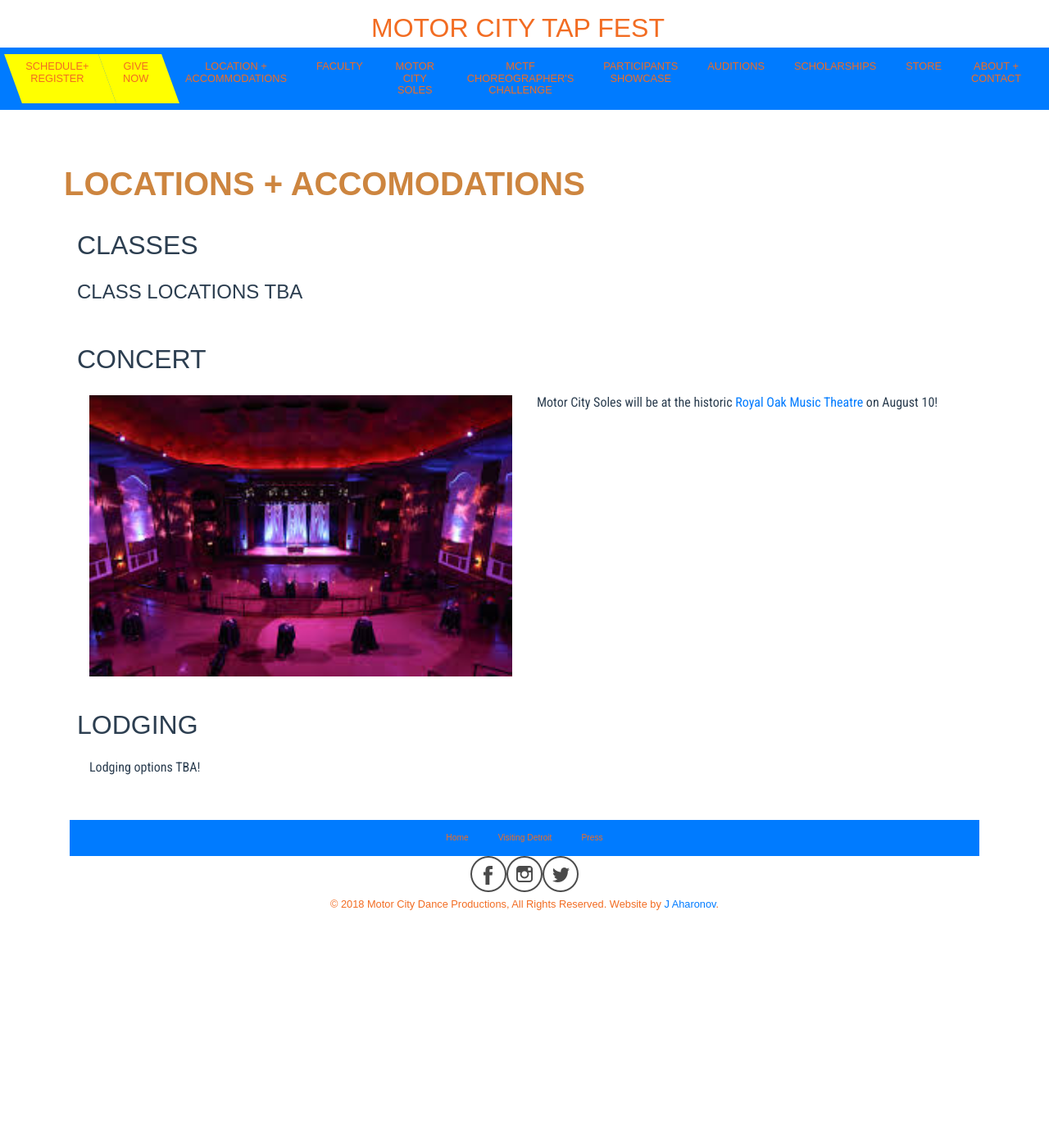
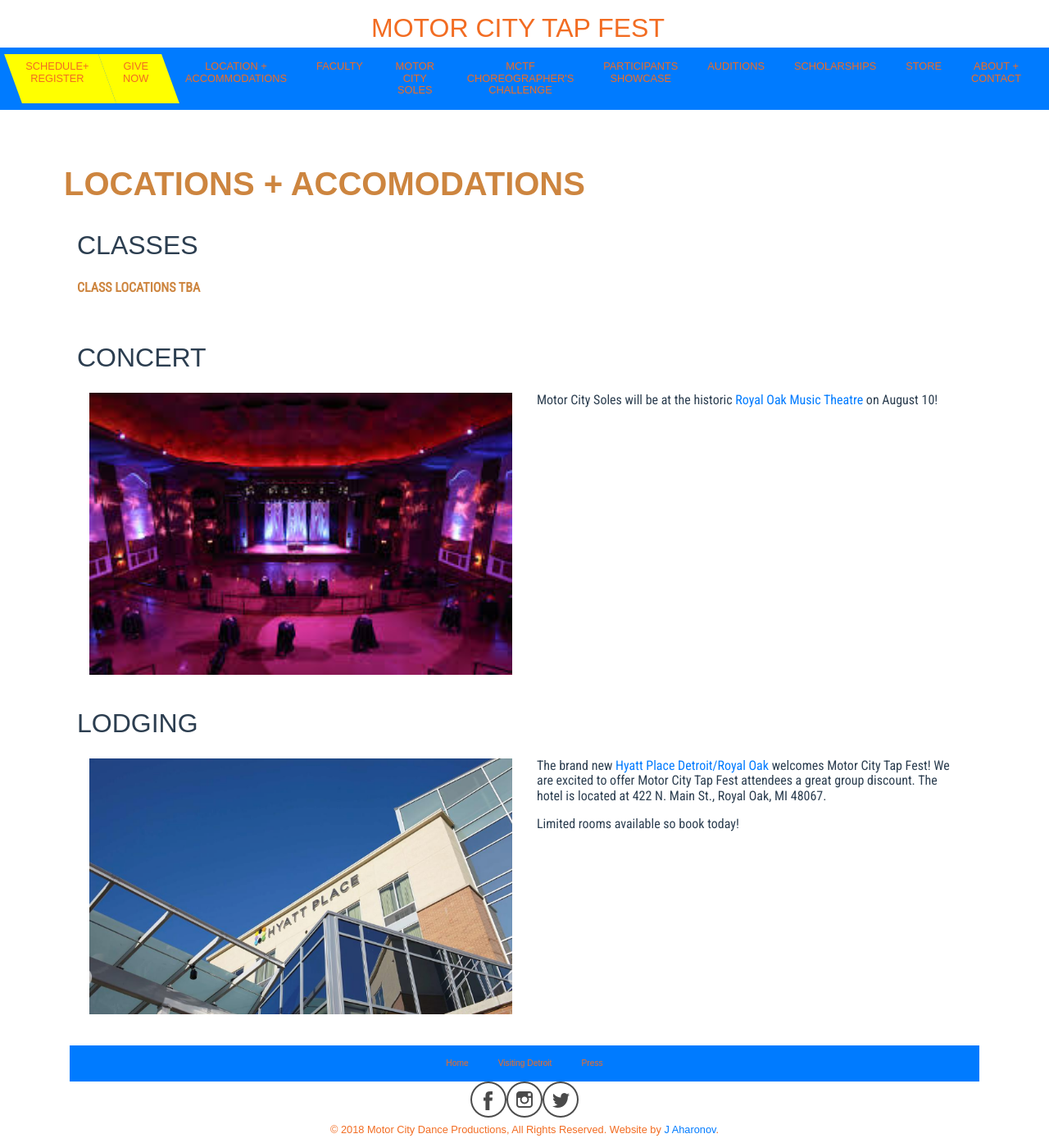
Before and after one commit to jaharonov/new-motor-city-tap-fest, a Vue app: page /#/locaccom in a window 1280 px wide. Shown: the whole page at 82% size. Before the commit the page ends 1119 px from the top, so only its background shows below. Built offline with nearby package versions, Linux system fonts and the light colour scheme; a web font is replaced by a local one.

Commit message:
added lodging

```diff
--- a/src/components/LocAccom.vue
+++ b/src/components/LocAccom.vue
@@ -9,7 +9,7 @@
           <h2>classes</h2>
       </b-row>
       <b-row class="p-3">
-          <h4>CLASS LOCATIONS TBA</h4>
+          <p><strong>CLASS LOCATIONS TBA</strong></p>
         <!-- <b-col lg="6">
             <b-img left src="./static/Old-Main-WSU.jpg" fluid />
         </b-col>
@@ -40,16 +40,18 @@
       <b-row class="pt-4 pl-3">
           <h2>lodging</h2>
       </b-row>
-      <b-row class="p-3">
+      <b-row class="p-3" v-for="lodging in lodgings" :key="lodging.id">
+          <b-col md="12" lg="6">
+<b-img center v-img:name :src="lodging.src" :alt="lodging.alt" fluid-grow blank-color="#FFB5DA"/>
+        </b-col>
+        <b-col md="12" lg="6">
+            <p class="text-lg-left">The brand new <a href="https://www.hyatt.com/en-US/hotel/michigan/hyatt-place-detroit-royal-oak/dtwzr?corp_id=G-MCDA" target="_blank">Hyatt Place Detroit/Royal Oak</a> welcomes Motor City Tap Fest! We are excited to offer Motor City Tap Fest attendees a great group discount. The hotel is located at 422 N. Main St., Royal Oak, MI 48067.</p>
+            <p class="text-lg-left">Limited rooms available so book today!</p>
+
+        </b-col>
         <!-- <b-col lg="6">
             <b-img left src="./static/greektown-hotel.jpg" fluid />
         </b-col>   -->
-        <b-col>
-            <!-- <p class="text-lg-left">Stay at <a href="https://book.passkey.com/event/13839965/owner/437/landing/closed">Greektown Hotel</a>! Book with this discount code and save 30-40%. Rooms are limited so book soon! Each individual guest must make their own reservations by calling 877-424-5554.
-            </p> -->
-            <p class="text-lg-left">Lodging options TBA!</p>
-
-        </b-col>
       </b-row>
       <b-row p-5></b-row>
 
@@ -80,8 +82,13 @@ export default {
       images: [
         // { src: './static/Old-Main-WSU.jpg', alt: 'Old Main building Wayne State University' },
         { src: './static/royaloaktheater.jpg', alt: 'Royal Oak Theater' }
+      ],
+      lodgings: [
+        { src: './static/hyattplace.png', alt: 'Hyatt Place Hotel' }
+        // { url: 'https://www.hyatt.com/en-US/hotel/michigan/hyatt-place-detroit-royal-oak/dtwzr?corp_id=G-MCDA' }
       ]
     }
   }
 }
+
 </script>
```
Also changed, not shown: static/hyattplace.png (added).
